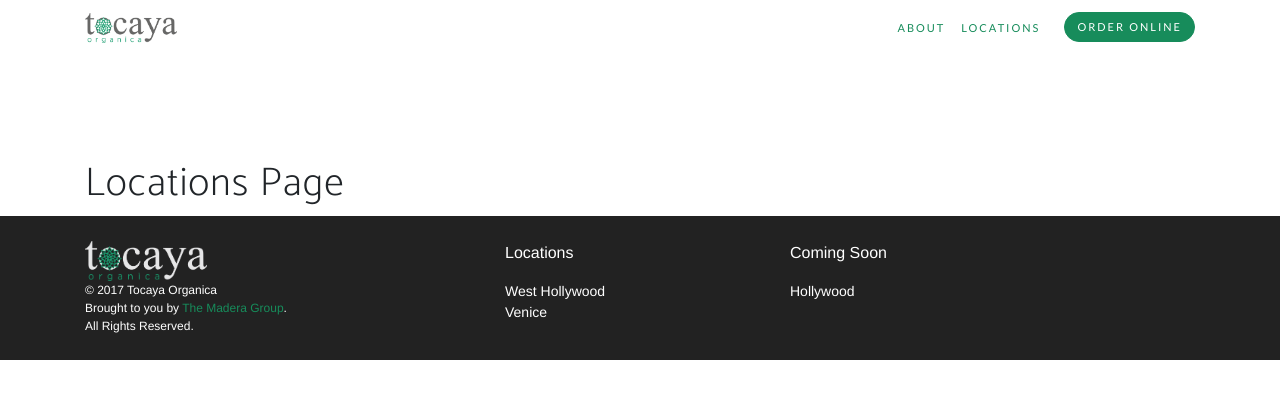
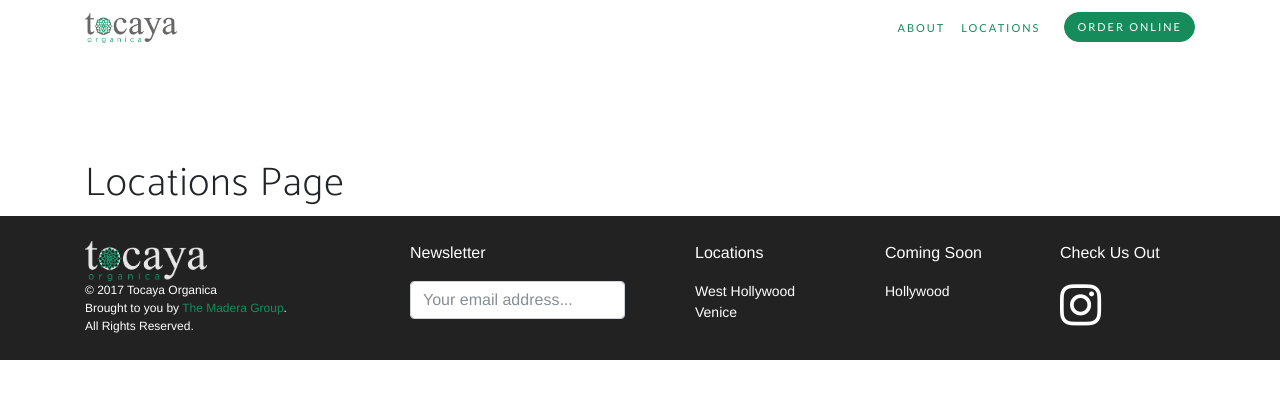
Before and after one commit to tocayaorganica/tocayaorganica.github.io, a Jekyll site: the page built from pages/locations.md, in a window 1280 px wide and 900 px high. Shown: the top 399 px of the window. Built offline with Jekyll 4.4.1, drawn with Linux system fonts in a browser that asks for light colours; some web fonts are replaced.

Commit message:
footer created

```diff
--- a/_includes/default/footer.html
+++ b/_includes/default/footer.html
@@ -2,7 +2,8 @@
 	<div class="container">
 		<div class="row">
 
-			<div class="col-4">
+			<!--logo and trademark-->
+			<div class="col-lg-3 col-md-4 col-sm-6 col-xs-8">
 				<!--logo-->
 				<img class="footer__logo" src="{{ site.footer-logo }}">
 
@@ -16,8 +17,22 @@
 				</p>
 			</div>
 
+			<!--newsletter-->
+			<div class="col-lg-3 col-md-4 col-sm-6 col-xs-8">
+
+				<ul>
+					<li class="footer__list__title">Newsletter</li>
+					<li class="footer__list__item">
+						<form>
+							<input class="form-control" placeholder="Your email address...">
+						</form>
+					</li>
+				</ul>
+
+			</div>
+
 			<!--open locations-->
-			<div class="col-3">
+			<div class="col-lg-2 col-md-3 col-sm-4 col-xs-6">
 				<ul>
 					<li class="footer__list__title">
 						<a href="/locations/">Locations</a>
@@ -33,7 +48,7 @@
 			</div>
 
 			<!--coming soon locations-->
-			<div class="col-3">
+			<div class="col-lg-2 col-md-3 col-sm-4 col-xs-6">
 				<ul>
 					<li class="footer__list__title">
 						<a href="/locations/">Coming Soon</a>
@@ -50,7 +65,17 @@
 
 			<!--social media-->
 			<div>
+				<ul>
+					<li class="footer__list__title">Check Us Out</li>
+					<li class="footer__list__item">
 
+						<!--instagram-->
+						<a href="{{ site.instagram-link }}" target="_blank">
+							<i class="fa fa-instagram"></i>
+						</a>
+
+					</li>
+				</ul>
 			</div>
 
 		</div>
--- a/_sass/_footer.scss
+++ b/_sass/_footer.scss
@@ -29,6 +29,10 @@ footer {
                     text-decoration: none;
                 }
             }
+
+            i.fa {
+                font-size: 3rem;
+            }
         }
     }
 
```
